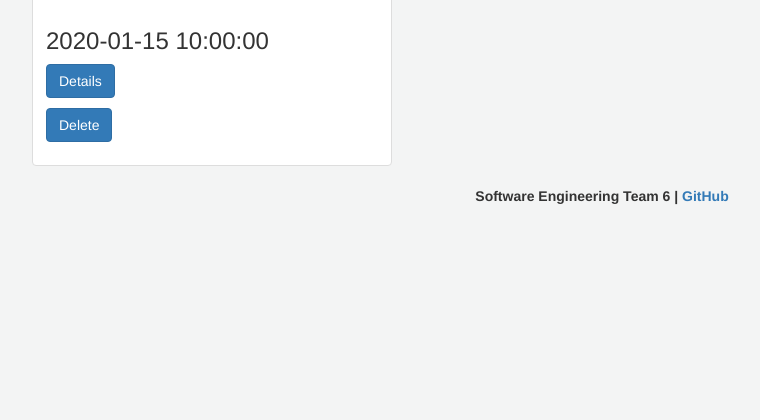
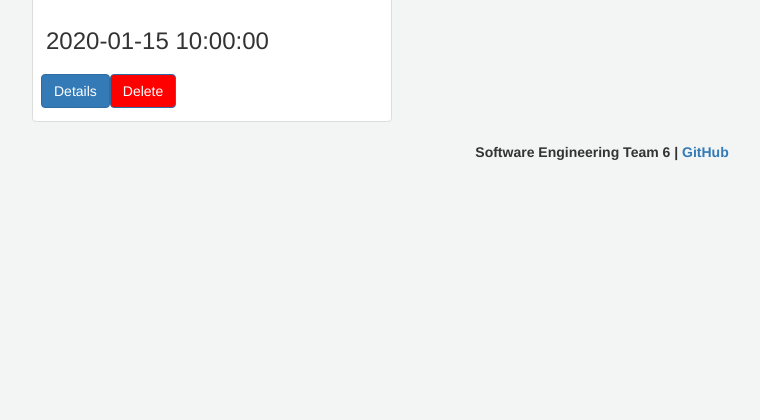
Before and after one commit to software-students-fall2022/containerized-app-exercise-6, a Flask app: template web-app/templates/photo/test_result.html in a window 1280 px wide. Shown: the part 341-761 px from the top of the page, without its empty margins (38-798 px from the left). After the commit the page ends 502 px from the top, so only its background shows below. Run offline with Flask 2, Linux system fonts and the light colour scheme; the template is opened without the code that fills it: most values are stand-ins (such as "Sample title", 1, 10 or a date in 2020); some libraries are stand-ins or nearby versions.

Commit message:
Update on the button css and the composition

```diff
--- a/web-app/templates/photo/test_result.html
+++ b/web-app/templates/photo/test_result.html
@@ -8,14 +8,17 @@
                     <img style="width: 100%; height: 100%;" src="{{ doc.original }}" alt="...">
                     <div class="caption">
                         <h3>{{ doc.created_at }}</h3>
+                        <div class="btn-toolbar" role="toolbar" aria-label="...">
                             <form id="sub{{doc._id}}" action = "photo_page" method = "POST">
                                 <p><a href="javascript:;" class="btn btn-primary" role="button" onclick = "document.getElementById('sub{{doc._id}}').submit();" style="margin: auto">Details</a>
                                     <input type="hidden" name="id" value={{doc._id}}/>
                             </form>
                             <form id="sub{{doc._id}} + delete" action = "delete" method = "POST">
-          <p><a href="javascript:;" class="btn btn-primary" role="button" onclick = "document.getElementById('sub{{doc._id}} + delete').submit();" style="margin: auto">Delete</a>
+                                <p><a style="background-color: red" href="javascript:;" class="btn btn-primary" role="button" onclick = "document.getElementById('sub{{doc._id}} + delete').submit();" style="margin: auto">Delete</a>
                                     <input type="hidden" name="id" value={{doc._id}}/>
                             </form>
+                        </div>
+
                     </div>
                 </div>
             </div>
```
Lines whose indentation alone changed are shown as unchanged.
